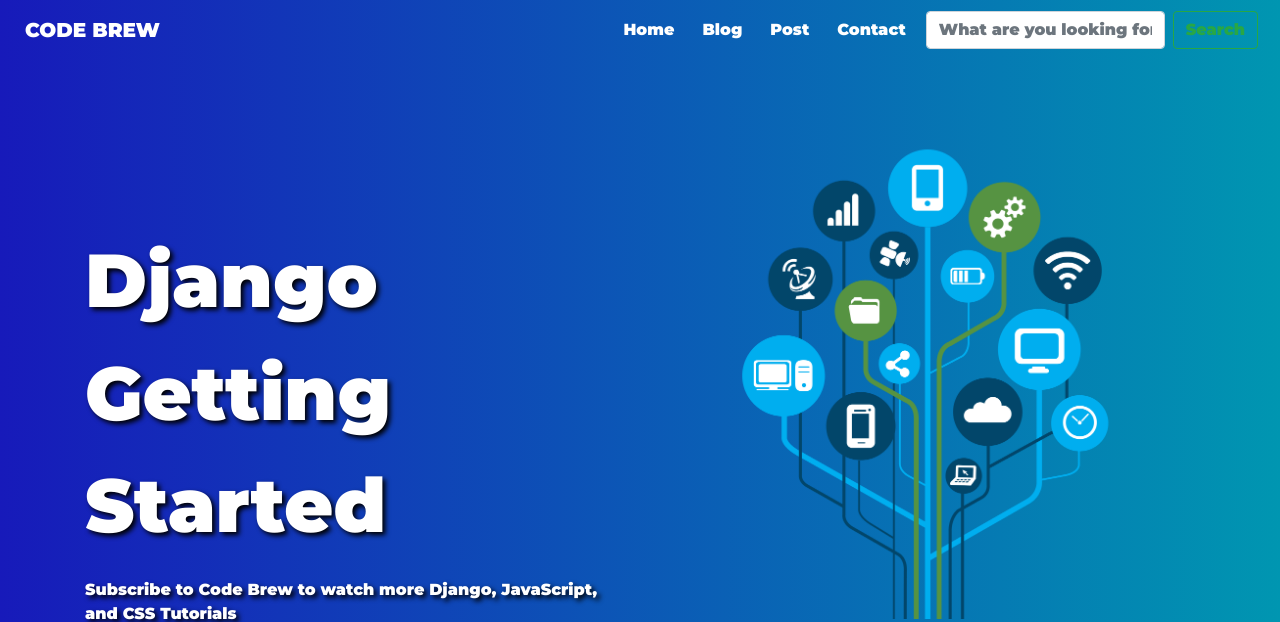
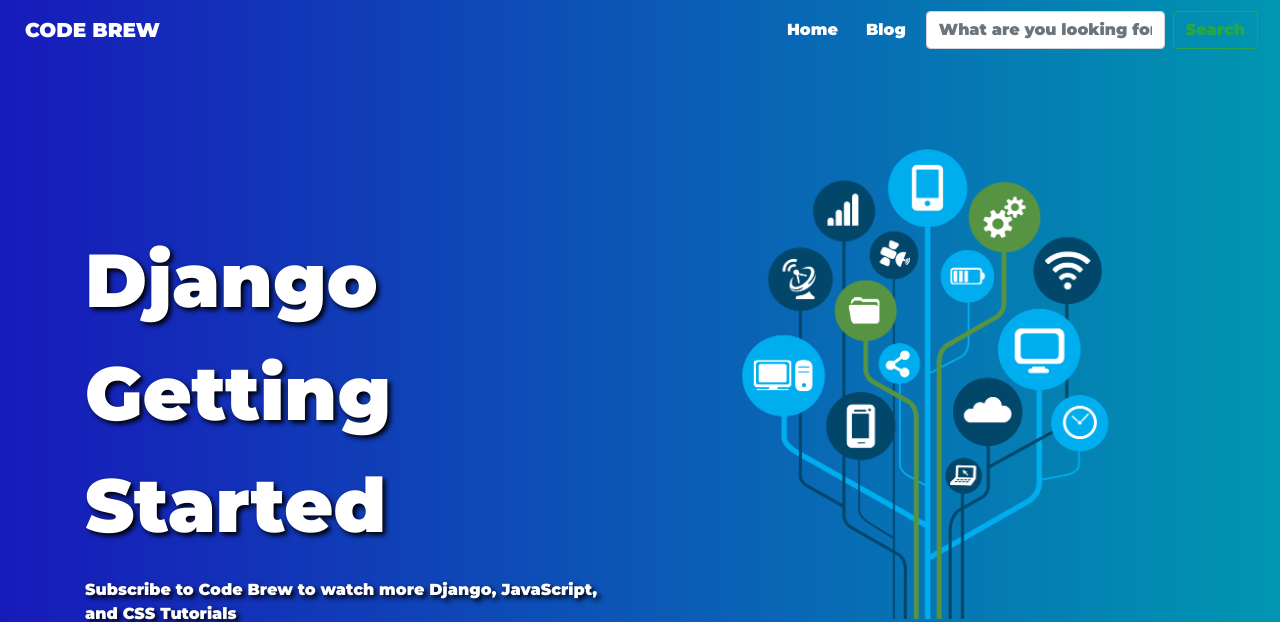
Before and after one commit to dyopp92/productionBlog, a Django app: page / in a window 1280 px wide. Shown: the top 622 px of the page. Run offline with Django 3.2, Linux system fonts and the light colour scheme; data comes from the database, SQL or seed files in the repository; both versions use the stored data as it was after the commit; some libraries are stand-ins or nearby versions.

Commit message:
added IP address

```diff
--- a/blog/settings.py
+++ b/blog/settings.py
@@ -24,7 +24,7 @@ BASE_DIR = Path(__file__).resolve().parent.parent
 SECRET_KEY = '&w@@128f0njhwyix6_p#m@c)$!@lm5t6(19%^p$3-6m&9i1oka'
 
 # SECURITY WARNING: don't run with debug turned on in production!
-DEBUG = False
+DEBUG = True
 #if DEBUG:
 #    DATABASES = {
 #   'default': {
@@ -49,7 +49,7 @@ DATABASES = {
     }
 }
 
-ALLOWED_HOSTS = ['143.198.8.154', '127.0.0.1']
+ALLOWED_HOSTS = ['67.205.166.4']
 
 
 # Application definition
--- a/blog/urls.py
+++ b/blog/urls.py
@@ -20,6 +20,7 @@ from django.conf.urls.static import static
 from posts.views import index, blog, post, search
 from posts import views
 
+
 urlpatterns = [
     path('admin/', admin.site.urls),
     path('', index),
@@ -27,6 +28,7 @@ urlpatterns = [
     path('search/', search, name='search'),
     path('post/<id>', post, name='post-detail'),
     path('ckeditor', include('ckeditor_uploader.urls')),
+
 ] + static(settings.MEDIA_URL, document_root = settings.MEDIA_ROOT)
 
 if settings.DEBUG:
--- a/posts/views.py
+++ b/posts/views.py
@@ -3,6 +3,7 @@ from .models import Post
 from django.core.paginator import Paginator, EmptyPage, PageNotAnInteger
 from django.db.models import Count, Q
 from marketing.models import Signup
+
 
 
 def search(request):
--- a/templates/blog.html
+++ b/templates/blog.html
@@ -10,6 +10,7 @@
         <div class="row">
             <div class="col-md-8">
                 {% for post in queryset %}
+                <a href="{{ post.get_absolute_url }}">
                     <article class="blog-post mb-3">
                         <div class="row">
                             <div class="col-sm-4">
@@ -28,6 +29,7 @@
                             </div>
                         </div>
                     </article>
+                </a>
                 {% endfor %}
                 <nav aria-label="Page navigation example">
                     <ul class="pagination pagination-template d-flex justify-content-center">
--- a/templates/header.html
+++ b/templates/header.html
@@ -14,12 +14,6 @@
             <li class="nav-item">
                 <a class="nav-link" href="/blog">Blog</a>
             </li>
-            <li class="nav-item">
-                <a class="nav-link" href="/post">Post</a>
-            </li>
-            <li class="nav-item">
-                <a class="nav-link" href="#">Contact</a>
-            </li>
             </ul>
             <form action="{% url 'search' %}" class="search form-inline my-2 my-lg-0">
             <input class="form-control mr-sm-2" type="text" name="q" placeholder="What are you looking for?" aria-label="Search">
--- a/templates/index.html
+++ b/templates/index.html
@@ -32,9 +32,13 @@
 
             <div class="row">
                 {% for post in single_post %}
+                <a href="{{ post.get_absolute_url }}">
                 <div class="col-lg-8">
                     <div class="hero-post shadow mb-3">
-                        <img class="img-fluid" alt="" src="{{ post.thumbnail.url }}">
+
+
+                            <img class="img-fluid" alt="" src="{{ post.thumbnail.url }}">
+
                         <div class="hero-post-badges text-center">
                             <a class="p-2 mb-2" href="#">{{ post.timestamp|timesince }} ago</a>
                             {% for cat in post.categories.all %}
@@ -53,6 +57,7 @@
                         </div>
                     </div>
                 </div>
+                </a>
                 {% endfor %}
 
                 <div class="col-lg-4">
```
Also changed, not shown: db.sqlite3. Lines whose indentation alone changed are shown as unchanged.
